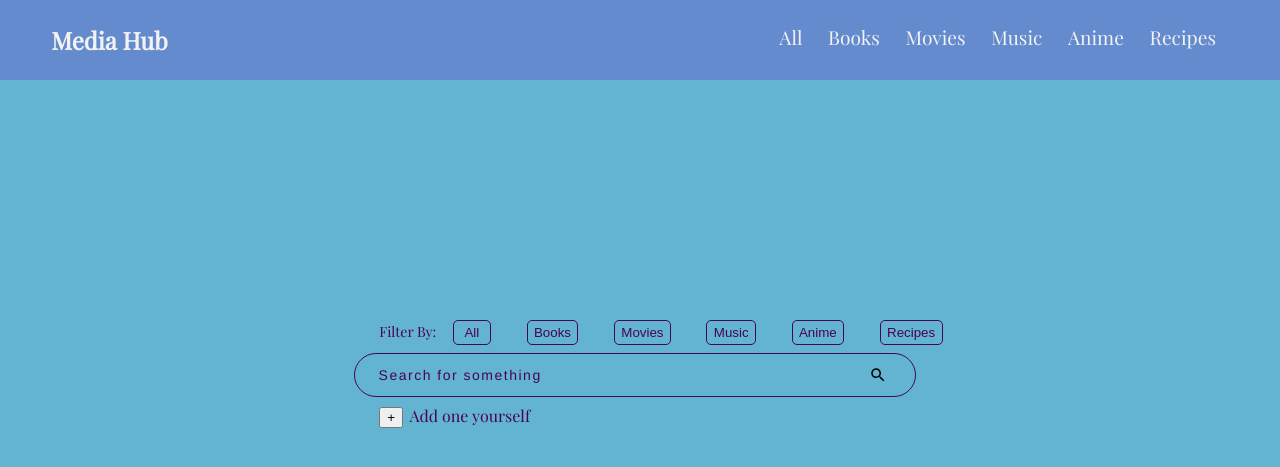
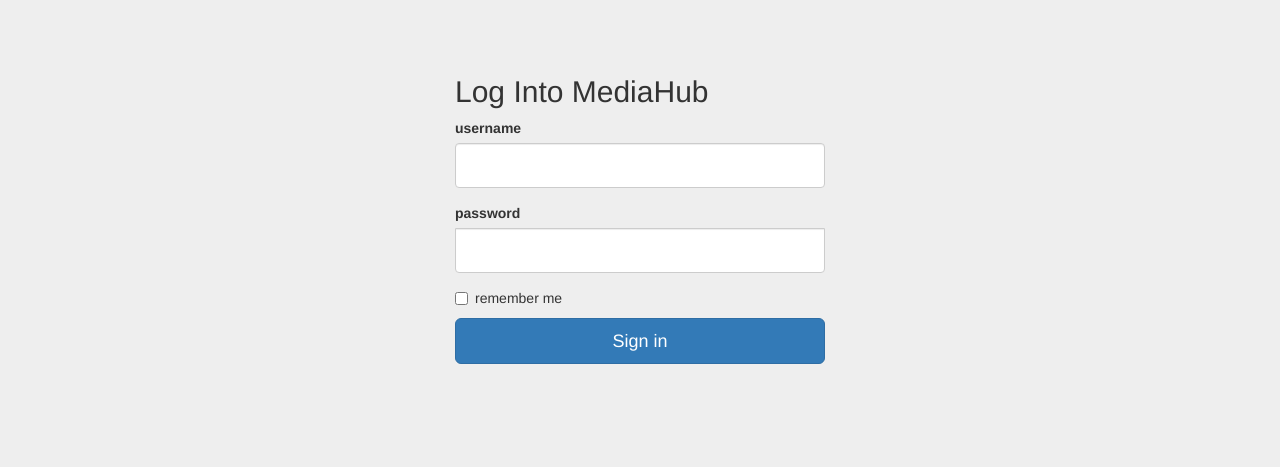
Before and after one commit to inidavies/MediaHub, a Flask app: page / in a window 1280 px wide. Shown: the top 467 px of the page. Run offline with Flask 2, Linux system fonts and the light colour scheme; some libraries are stand-ins or nearby versions.

Commit message:
user info now linked to respective db

```diff
--- a/main.py
+++ b/main.py
@@ -6,13 +6,22 @@ from flask_sqlalchemy import SQLAlchemy
 import secrets
 from flask_behind_proxy import FlaskBehindProxy
 import os
+from flask_bootstrap import Bootstrap
+from flask_wtf import FlaskForm
+from wtforms import StringField, PasswordField, BooleanField
+from wtforms.validators import InputRequired, Length
+from werkzeug.security import generate_password_hash, check_password_hash
+from flask_login import LoginManager, UserMixin, login_user
+from flask_login import login_required, logout_user, current_user
 from recipes import get_recipes
 from movies import get_movies
 from music import get_music
 from anime import get_anime
 from books import get_books
-from db import create_tables
-from db import get_table
+from datab import create_tables
+from datab import get_table
+from datab import create_database
+
 
 # Variables to be used globally
 Search_Term = ""
@@ -24,7 +33,7 @@ Saved_Tiles = {"book":[], "music":[], "movie":[], "anime":[], "recipe":[]}
 app = Flask(__name__)
 proxied = FlaskBehindProxy(app)
 
-def search_bar():
+def search_bar(user):
     global Search_Term
     global Search_Type
     global Search_Results
@@ -83,10 +92,10 @@ def search_bar():
             return True
 
         else:
-            add_tile()
+            add_tile(user)
 
 
-def add_tile():
+def add_tile(user):
     # The get the type and the index of the selected tile in the search results
     tile_index = int(request.form.get('tile_content'))
     new_tile = Search_Results[tile_index]
@@ -107,7 +116,38 @@ def add_tile():
     if new_tile["link"] not in saved_links:
         Saved_Tiles[tile_type].append(new_tile)
         #Create db tables and retrieve info from item
-        create_tables(Saved_Tiles)
+        create_tables(user, Saved_Tiles)
+
+
+# Make database for flask form
+app.config['SQLALCHEMY_DATABASE_URI'] = 'sqlite:///userinfo.db'
+bootstrap = Bootstrap(app)
+db = SQLAlchemy(app)
+login_manager = LoginManager()
+login_manager.init_app(app)
+login_manager.login_view = 'login'
+
+class User(UserMixin, db.Model):
+    id = db.Column(db.Integer, primary_key=True)
+    username = db.Column(db.String(15), unique=True)
+    password = db.Column(db.String(80))
+
+db.create_all()
+db.session.commit()
+
+@login_manager.user_loader
+def load_user(user_id):
+    return User.query.get(int(user_id))
+
+class LoginForm(FlaskForm):
+    username = StringField('username', validators=[InputRequired(), Length(min=4, max=15)])
+    password = PasswordField('password', validators=[InputRequired(), Length(min=8, max=80)])
+    remember = BooleanField('remember me')
+
+
+class RegisterForm(FlaskForm):
+    username = StringField('username', validators=[InputRequired(), Length(min=4, max=15)])
+    password = PasswordField('password', validators=[InputRequired(), Length(min=8, max=80)])
 
 
 
@@ -119,151 +159,193 @@ def intro():
     return render_template('intro.html')
 
 # Home webpage function
-@app.route("/", methods=['GET', 'POST'])
-def home():
+@app.route("/home/<user>", methods=['GET', 'POST'])
+def home(user):
     global Search_Term
     global Search_Type
 
     # Search bar function
-    search = search_bar()
+    search = search_bar(user)
     if search == True:
-        return redirect(url_for("results", search=Search_Term))
+        return redirect(url_for("results", user=user,
+                        search=Search_Term))
 
-    return render_template('home.html', results=Search_Results,
+    return render_template('home.html', username=user,
+                           results=Search_Results,
                            search_term=Search_Term,
-                           list_books=url_for("books"),
-                           list_all=url_for("all"),
-                           list_movies=url_for("movies"),
-                           list_music=url_for("music"),
-                           list_anime=url_for("anime"),
-                           list_recipes=url_for("recipes"))
+                           list_books=url_for("books", user=user),
+                           list_all=url_for("all", user=user),
+                           list_movies=url_for("movies", user=user),
+                           list_music=url_for("music", user=user),
+                           list_anime=url_for("anime", user=user),
+                           list_recipes=url_for("recipes", user=user))
 
-
+# print(Search_Results)
 # Inspiration board webpage function
-@app.route("/results/<search>", methods=['GET', 'POST'])
-def results(search):
+@app.route("/results/<user>/<search>", methods=['GET', 'POST'])
+def results(user, search):
     global Search_Term
     global Search_Type
     global Search_Results
 
     # Search bar function
-    search = search_bar()
+    search = search_bar(user)
     if search == True:
-        return redirect(url_for("results", search=Search_Term))
+        return redirect(url_for("results", user=user,
+                        search=Search_Term))
 
     return render_template('results.html', results=Search_Results,
                            search_term=search,
-                           list_books=url_for("books"),
-                           list_all=url_for("all"),
-                           list_movies=url_for("movies"),
-                           list_music=url_for("music"),
-                           list_anime=url_for("anime"),
-                           list_recipes=url_for("recipes"))
+                           list_books=url_for("books", user=user),
+                           list_all=url_for("all", user=user),
+                           list_movies=url_for("movies", user=user),
+                           list_music=url_for("music", user=user),
+                           list_anime=url_for("anime", user=user),
+                           list_recipes=url_for("recipes", user=user))
 
 
 # Displays all saved tiles
-@app.route("/all", methods=['GET', 'POST'])
-def all():
+@app.route("/all/<user>", methods=['GET', 'POST'])
+def all(user):
     display_tiles = []
     for type in Saved_Tiles:
-        if Saved_Tiles[type] != []:
-            display_tiles.append(get_table(type))
-    return render_template('all.html', tiles= display_tiles,
+        display_tiles.append(get_table(user, type))
+    print(display_tiles)
+    return render_template('all.html', tiles=display_tiles,
                            search_term=Search_Term,
-                           list_books=url_for("books"),
-                           list_all=url_for("all"),
-                           list_movies=url_for("movies"),
-                           list_music=url_for("music"),
-                           list_anime=url_for("anime"),
-                           list_recipes=url_for("recipes"))
+                           list_books=url_for("books", user=user),
+                           list_all=url_for("all", user=user),
+                           list_movies=url_for("movies", user=user),
+                           list_music=url_for("music", user=user),
+                           list_anime=url_for("anime", user=user),
+                           list_recipes=url_for("recipes", user=user))
+
 
 # Displays saved book tiles
-@app.route("/books", methods=['GET', 'POST'])
-def books():
+@app.route("/books/<user>/", methods=['GET', 'POST'])
+def books(user):
     display_tiles = []
-    if Saved_Tiles["book"] != []:
-        display_tiles = get_table("book")
+    display_tiles = get_table(user,"book")
     return render_template('books.html', tiles= display_tiles,
                            search_term=Search_Term,
-                           list_books=url_for("books"),
-                           list_all=url_for("all"),
-                           list_movies=url_for("movies"),
-                           list_music=url_for("music"),
-                           list_anime=url_for("anime"),
-                           list_recipes=url_for("recipes"))
+                           list_books=url_for("books", user=user),
+                           list_all=url_for("all", user=user),
+                           list_movies=url_for("movies", user=user),
+                           list_music=url_for("music", user=user),
+                           list_anime=url_for("anime", user=user),
+                           list_recipes=url_for("recipes", user=user))
+
 
 # Displays saved movie tiles
-@app.route("/movies", methods=['GET', 'POST'])
-def movies():
+@app.route("/movies/<user>/", methods=['GET', 'POST'])
+def movies(user):
     display_tiles = []
-    if Saved_Tiles["movie"] != []:
-        display_tiles = get_table("movie")
+    display_tiles = get_table(user,"movie")
     return render_template('movies.html', tiles= display_tiles,
                            search_term=Search_Term,
-                           list_books=url_for("books"),
-                           list_all=url_for("all"),
-                           list_movies=url_for("movies"),
-                           list_music=url_for("music"),
-                           list_anime=url_for("anime"),
-                           list_recipes=url_for("recipes"))
+                           list_books=url_for("books", user=user),
+                           list_all=url_for("all", user=user),
+                           list_movies=url_for("movies", user=user),
+                           list_music=url_for("music", user=user),
+                           list_anime=url_for("anime", user=user),
+                           list_recipes=url_for("recipes", user=user))
+
 
 # Displays saved music tiles
-@app.route("/music", methods=['GET', 'POST'])
-def music():
+@app.route("/music/<user>/", methods=['GET', 'POST'])
+def music(user):
     display_tiles = []
-    if Saved_Tiles["music"] != []:
-        display_tiles = get_table("music")
+    display_tiles = get_table(user,"music")
     return render_template('music.html', tiles= display_tiles,
                            search_term=Search_Term,
-                           list_books=url_for("books"),
-                           list_all=url_for("all"),
-                           list_movies=url_for("movies"),
-                           list_music=url_for("music"),
-                           list_anime=url_for("anime"),
-                           list_recipes=url_for("recipes"))
+                           list_books=url_for("books", user=user),
+                           list_all=url_for("all", user=user),
+                           list_movies=url_for("movies", user=user),
+                           list_music=url_for("music", user=user),
+                           list_anime=url_for("anime", user=user),
+                           list_recipes=url_for("recipes", user=user))
+
 
 # Displays saved anime tiles
-@app.route("/anime", methods=['GET', 'POST'])
-def anime():
+@app.route("/anime/<user>/", methods=['GET', 'POST'])
+def anime(user):
     display_tiles = []
-    if Saved_Tiles["anime"] != []:
-        display_tiles = get_table("anime")
+    display_tiles = get_table(user,"anime")
     return render_template('anime.html', tiles= display_tiles,
                            search_term=Search_Term,
-                           list_books=url_for("books"),
-                           list_all=url_for("all"),
-                           list_movies=url_for("movies"),
-                           list_music=url_for("music"),
-                           list_anime=url_for("anime"),
-                           list_recipes=url_for("recipes"))
+                           list_books=url_for("books", user=user),
+                           list_all=url_for("all", user=user),
+                           list_movies=url_for("movies", user=user),
+                           list_music=url_for("music", user=user),
+                           list_anime=url_for("anime", user=user),
+                           list_recipes=url_for("recipes", user=user))
+
 
 # Displays saved recipes tiles
-@app.route("/recipes", methods=['GET', 'POST'])
-def recipes():
+@app.route("/recipes/<user>/", methods=['GET', 'POST'])
+def recipes(user):
     display_tiles = []
-    if Saved_Tiles["recipe"] != []:
-        display_tiles = get_table("recipe")
+    display_tiles = get_table(user,"recipe")
     return render_template('recipes.html', tiles=display_tiles,
                            search_term=Search_Term,
-                           list_books=url_for("books"),
-                           list_all=url_for("all"),
-                           list_movies=url_for("movies"),
-                           list_music=url_for("music"),
-                           list_anime=url_for("anime"),
-                           list_recipes=url_for("recipes"))
+                           list_books=url_for("books", user=user),
+                           list_all=url_for("all", user=user),
+                           list_movies=url_for("movies", user=user),
+                           list_music=url_for("music", user=user),
+                           list_anime=url_for("anime", user=user),
+                           list_recipes=url_for("recipes", user=user))
 
 # User can manually add things here
-@app.route("/favs", methods=['GET', 'POST'])
-def edits():
+@app.route("/edits/<user>/", methods=['GET', 'POST'])
+def edits(user):
     return render_template('edits.html',
                            search_term=Search_Term,
-                           list_books=url_for("books"),
-                           list_all=url_for("all"),
-                           list_movies=url_for("movies"),
-                           list_music=url_for("music"),
-                           list_anime=url_for("anime"),
-                           list_recipes=url_for("recipes"))
+                           list_books=url_for("books", user=user),
+                           list_all=url_for("all", user=user),
+                           list_movies=url_for("movies", user=user),
+                           list_music=url_for("music", user=user),
+                           list_anime=url_for("anime", user=user),
+                           list_recipes=url_for("recipes", user=user))
 
+@app.route("/")
+@app.route('/login', methods=['GET', 'POST'])
+def login():
+    form = LoginForm()
+
+    if form.validate_on_submit():
+        user = User.query.filter_by(username=form.username.data).first()
+        if user:
+            if check_password_hash(user.password, form.password.data):
+                login_user(user, remember=form.remember.data)
+                return redirect(url_for('home', user=user))
+
+        return render_template('login.html', form=form, display="block")
+        #return '<h1>' + form.username.data + ' ' + form.password.data + '</h1>'
+
+    return render_template('login.html', form=form, display="none")
+
+
+@app.route('/signup', methods=['GET', 'POST'])
+def signup():
+    form = RegisterForm()
+
+    if form.validate_on_submit():
+        hashed_password = generate_password_hash(form.password.data, method='sha256')
+        new_user = User(username=form.username.data, password=hashed_password)
+        db.session.add(new_user)
+        db.session.commit()
+        create_database(new_user.username)
+        return redirect(url_for('login'))
+        #return '<h1>' + form.username.data + ' ' + form.email.data + ' ' + form.password.data + '</h1>'
+
+    return render_template('signup.html', form=form)
+
+
+@app.route('/logout')
+@login_required
+def logout():
+    logout_user()
+    return redirect(url_for('login'))
 
 if __name__ == '__main__':
     app.run(debug=True, host="0.0.0.0")
--- /dev/null
+++ b/static/signin.css
@@ -0,0 +1,48 @@
+body {
+  padding-top: 40px;
+  padding-bottom: 40px;
+  background-color: #eee;
+}
+
+.form-signin {
+  max-width: 400px;
+  padding: 15px;
+  margin: 0 auto;
+}
+.form-signin .form-signin-heading,
+.form-signin .checkbox {
+  margin-bottom: 10px;
+}
+.form-signin .checkbox {
+  font-weight: normal;
+}
+.form-signin .form-control {
+  position: relative;
+  height: auto;
+  -webkit-box-sizing: border-box;
+     -moz-box-sizing: border-box;
+          box-sizing: border-box;
+  padding: 10px;
+  font-size: 16px;
+}
+.form-signin .form-control:focus {
+  z-index: 2;
+}
+.form-signin input[type="email"] {
+  margin-bottom: -1px;
+  border-bottom-right-radius: 0;
+  border-bottom-left-radius: 0;
+}
+.form-signin input[type="password"] {
+  margin-bottom: 10px;
+  border-top-left-radius: 0;
+  border-top-right-radius: 0;
+}
+.invalid_msg{
+  display: none;
+  height: 4vh;
+  padding: 1vh;
+  background-color: #fadde1;
+  color:#b54e55;
+  border-radius: 7px;
+}
--- a/templates/all.html
+++ b/templates/all.html
@@ -5,7 +5,7 @@
         display:none;
     }
 </style>
-{% if tiles == [] %}
+{% if tiles == [(), (), (), (), ()] %}
     <div class = "empty_page">
         <p> Hmm, you haven't saved anything yet </p>
     </div>
--- a/templates/anime.html
+++ b/templates/anime.html
@@ -5,7 +5,7 @@
         display:none;
     }
 </style>
-{% if tiles == [] %}
+{% if tiles == () %}
     <div class = "empty_page">
         <p> Hmm, you haven't saved any anime yet </p>
     </div>
--- a/templates/books.html
+++ b/templates/books.html
@@ -5,7 +5,7 @@
         display:none;
     }
 </style>
-{% if tiles == [] %}
+{% if tiles == () %}
     <div class = "empty_page">
         <p> Hmm, you haven't saved any books yet </p>
     </div>
--- /dev/null
+++ b/templates/login.html
@@ -0,0 +1,26 @@
+{% extends "bootstrap/base.html" %}
+{% import "bootstrap/wtf.html" as wtf %}
+{% block title %}
+Login
+{% endblock %}
+
+{% block styles %}
+{{super()}}
+<link rel="stylesheet" href="{{url_for('.static', filename='signin.css')}}">
+{% endblock %}
+
+{% block content %}
+    <div class="container">
+
+      <form class="form-signin" method="POST" action="/login">
+        <h2 class="form-signin-heading">Log Into MediaHub</h2>
+        <p style="display:{{ display }}" class="invalid_msg"> Invalid username or password </p>
+        {{ form.hidden_tag() }}
+        {{ wtf.form_field(form.username) }}
+        {{ wtf.form_field(form.password) }}
+        {{ wtf.form_field(form.remember) }}
+        <button class="btn btn-lg btn-primary btn-block" type="submit">Sign in</button>
+      </form>
+
+    </div> <!-- /container -->
+{% endblock %}
--- a/templates/movies.html
+++ b/templates/movies.html
@@ -5,7 +5,7 @@
         display:none;
     }
 </style>
-{% if tiles == [] %}
+{% if tiles == () %}
     <div class = "empty_page">
         <p> Hmm, you haven't saved any movies yet </p>
     </div>
--- a/templates/music.html
+++ b/templates/music.html
@@ -5,7 +5,7 @@
         display:none;
     }
 </style>
-{% if tiles == [] %}
+{% if tiles == () %}
     <div class = "empty_page">
         <p> Hmm, you haven't saved any music yet </p>
     </div>
--- a/templates/recipes.html
+++ b/templates/recipes.html
@@ -5,7 +5,7 @@
         display:none;
     }
 </style>
-{% if tiles == [] %}
+{% if tiles == () %}
     <div class = "empty_page">
         <p> Hmm, you haven't saved any recipes yet </p>
     </div>
```
Also changed, not shown: datab.py (added, +36 -0 lines), db.py (deleted, +0 -28 lines), login.py (added, +85 -0 lines), templates/signup.html (added, +23 -0 lines).
